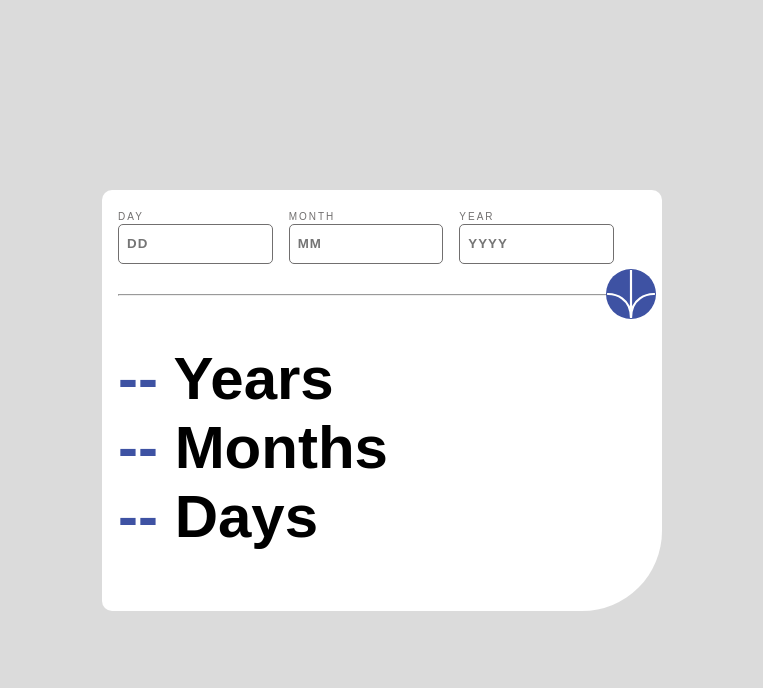
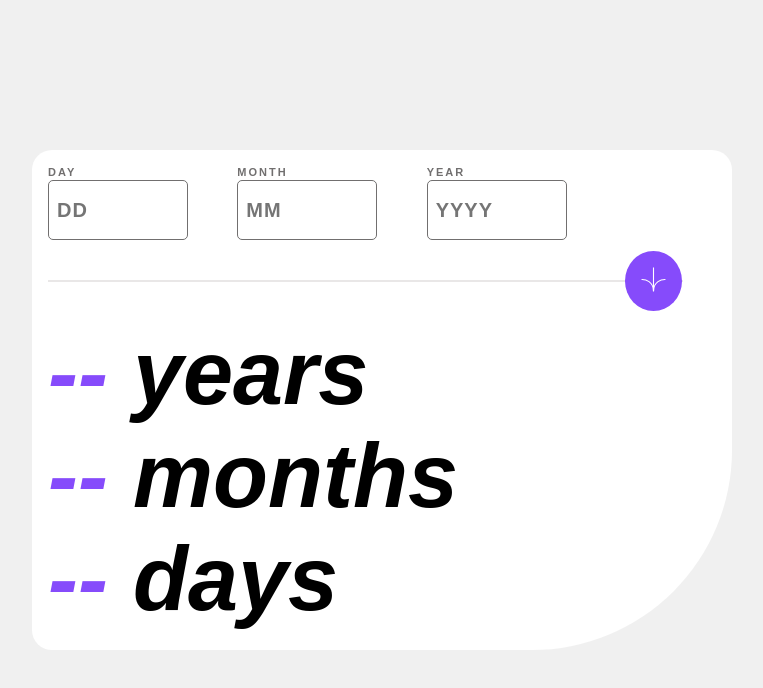
Before and after one commit to Th3-attacker/CalculatorAge, a plain HTML site: page index.html in a window 1280 px wide. Shown: the whole page, without its empty margins (258-1021 px from the left). Drawn offline with Linux system fonts and the light colour scheme.

Commit message:
update the style

```diff
--- a/index.html
+++ b/index.html
@@ -15,46 +15,56 @@
     <!-- Feel free to remove these styles or customise in your own stylesheet 👍 -->
   </head>
   <body>
-    <section class="card">
+    <main class="card">
       <section>
-        <form action="" method="get" id="ageCalculator">
-          <section class="form-section">
-            <section class="form-control">
-              <label for="">DAY</label>
-              <input type="number" id="day" placeholder="DD" />
-            </section>
-            <section class="form-control">
-              <label for="">MONTH</label>
-              <input type="number" id="month" placeholder="MM" />
-            </section>
-            <section class="form-control">
-              <label for="">YEAR</label>
-              <input type="number" id="year" placeholder="YYYY" />
-            </section>
-          </section>
-          <section class="form-button">
-            <hr>
-            <img
-            type="button"
-            onclick="calculateAge()"
-            src="./assets/images/icon-arrow.svg"
-            alt=""
-            />
-          </section>
-
+        <form method="get" id="ageCalculator">
+          <div class="form-section">
+            <div class="form-control">
+              <label for="day">DAY</label>
+              <input type="text" name="day" id="day" placeholder="DD" required/>
+              <span id="dayError" class="error"></span>
+            </div>
+            <div class="form-control">
+              <label for="month">MONTH</label>
+              <input type="text" name="month"  id="month" placeholder="MM" required/>
+              <span id="monthError" class="error"></span>
+            </div>
+            <div class="form-control last">
+              <label for="year">YEAR</label>
+              <input type="text" name="year" id="year" placeholder="YYYY" required/>
+              <span id="yearError" class="error"></span>
+            </div>
+            <span id="errorSpan" class="error"></span>
+          </div>
+          <div class="form-button">
+            <button type="submit" id="calculateButton">
+              <svg
+                xmlns="http://www.w3.org/2000/svg"
+                width="25"
+                height="25"
+                viewBox="0 0 46 44"
+              >
+                <g fill="none" stroke="#FFF" stroke-width="2">
+                  <path
+                    d="M1 22.019C8.333 21.686 23 25.616 23 44M23 44V0M45 22.019C37.667 21.686 23 25.616 23 44"
+                  />
+                </g>
+              </svg>
+            </button>
+          </div>
         </form>
       </section>
       <section id="result">
-        <h2><span id="years" class="result-span">--</span> Years</h2>
-        <h2><span id="months" class="result-span">--</span> Months</h2>
-        <h2><span id="days" class="result-span">--</span> Days</h2>
+        <h2><span id="years" class="result-span">--</span> years</h2>
+        <h2><span id="months" class="result-span">--</span> months</h2>
+        <h2><span id="days" class="result-span">--</span> days</h2>
       </section>
       <!---<section class="attribution">
         Challenge by
         <a href="https://www.frontendmentor.io?ref=challenge" target="_blank">
           Frontend Mentor</a>. Coded by <a href="#">Your Name Here</a>.
       </section> -->
-    </section>
-    <script src="script.js"></script>
+    </main>
+    <script src="index.js" defer></script>
   </body>
 </html>
--- /dev/null
+++ b/index.js
@@ -0,0 +1 @@
+/*** Java Script code here */
--- a/script.js
+++ /dev/null
@@ -1,32 +0,0 @@
-function calculateAge() {
-    const birthDay = parseInt(document.getElementById('day').value);
-    const birthMonth = parseInt(document.getElementById('month').value);
-    const birthYear = parseInt(document.getElementById('year').value);
-
-    const currentDate = new Date();
-    const currentYear = currentDate.getFullYear();
-    const currentMonth = currentDate.getMonth() + 1; // January is 0
-    const currentDay = currentDate.getDate();
-
-    let years = currentYear - birthYear;
-    let months = currentMonth - birthMonth;
-    let days = currentDay - birthDay;
-
-    if (months < 0 || (months === 0 && days < 0)) {
-      years--;
-      months = 12 - Math.abs(months);
-    }
-
-    if (days < 0) {
-      months--;
-      const prevMonthDays = new Date(birthYear, birthMonth, 0).getDate();
-      days = prevMonthDays - Math.abs(days);
-    }
-
-    document.getElementById('years').innerText = years;
-    document.getElementById('months').innerText = months;
-    document.getElementById('days').innerText = days;
-
-
-
-}
--- a/stylesheet.css
+++ b/stylesheet.css
@@ -1,13 +1,11 @@
 :root{
     font-size:10px;
 }
+@import url('https://fonts.googleapis.com/css2?family=Poppins:ital,wght@0,700;1,400;1,800&display=swap');
+
 .attribution { font-size: 11px; text-align: center; }
 .attribution a { color: hsl(228, 45%, 44%); }
 
-@font-face {
-    font-family: 'Poppins';
-    src: url('./assets/fonts/Poppins-Bold.ttf') format('ttf');
-}
 *{
     margin: 0;
     padding: 0;
@@ -17,20 +15,21 @@
 }
 /** Mobile Style*/
 body{
+    font-family: 'Poppins',sans-serif;
     font-size:1.6rem;
     width: 100vw;
     height: 100vh;
     display: flex;
     align-items: center;
     justify-content:center;
-    background-color: hsl(0, 0%, 86%);
+    background-color: #F0F0F0;
     padding: 0 4rem;
 }
 .card{
     background-color: hsl(0,0%,100%);
-    border-radius: 1rem 1rem 8rem 1rem;
+    border-radius: 1.6rem 1.6rem 10rem 1.6rem;
     padding: 1.6rem;
-    max-width: 40rem;
+    max-width: 30rem;
     display: flex;
     flex-direction: column;
     min-width: calc(375px - 4rem);
@@ -40,24 +39,35 @@ form{
     display: flex;
     flex-direction: column;
 }
+.form-control{
+    display: flex;
+    flex-direction: column;
+    justify-content: center;
+}
+.last{
+    padding-right: 0;
+}
 label{
     color: hsl(0, 1%, 44%);
-    font-size: 10px;
+    font-size: 1.1rem;
+    font-weight: 700;
     letter-spacing: 2px;
 }
 input{
-    color: hsl(0,0%,8%);
-    font-weight: 600;
-    width: 100%;
+    margin-top: 0.2rem;
+    color: hsl(0, 0%, 0%);
+    font-weight: 800;
+    width: 8.8rem;
     padding: 0.8rem;
-    height: 4rem;
+    height: 5rem;
     border-radius: 0.5rem;
+    font-size: 2rem;
+    font-weight: 800;
     border: 1px solid hsl(0, 1%, 44%);
     letter-spacing: 1px;
 }
-input:hover{
+input:hover , input:active{
     border: 1px solid hsl(310, 70%, 32%);
-
 }
 .form-section{
     display: flex;
@@ -73,40 +83,66 @@ input:hover{
 }
 
 .form-button{
-    margin-top: 3rem;
-    position: relative;
-    height: 5rem;
+    margin: 4rem 0;
+    display: flex;
+    align-items: center;
+    justify-content: center;
+    width: 100%;
+    border: 0.2px solid hsl(0, 6%, 91%);
+    height: 0.2px;
 }
-.form-button img{
-    position: absolute;
-    right: calc(50% - 2.5rem);
-    top: -50%;
-}
-img{
-    background-color: hsl(228, 45%, 44%);
-    width: 5rem;
-    height: 5rem;
-    border-radius: 50%;
+button{
+    background-color: hsl(260, 96%, 64%);
+    border: none;
+    border-radius:55%;
+    padding: 1.6rem;
+    color: white;
     cursor: pointer;
 }
-img:hover{
-    background-color: hsl(0 , 0% , 8%);
+button:hover, button:active{
+    background-color: hsl(0, 0%, 0%);
 }
+
 .result-span{
-    color: hsl(228, 45%, 44%);
+    color: hsl(260, 96%, 64%);
 }
 #result h2{
     font-weight: 900;
     font-size: 6rem;
+    font-style: italic;
 }
 
-@media screen and (max-width:1440px){
+@media screen and (min-width: 900px){
     .card{
-     max-width: calc(600px - 4rem);
+        display: flex;
+        width: 60rem;
+        height: 50rem;
+        max-width: 114.4rem;
+        min-width: 70rem;
+        border-radius: 2rem 2rem 20rem 2rem;
     }
-    .form-button img{
-        position: absolute;
-        left: calc(100% - 4rem);
-        top: -50%;
+    .form-control{
+        margin-right:1.6rem;
+    }
+    .form-section{
+        display: flex;
+        justify-content: space-around;
+        margin-right: 10rem;
+    }
+    input{
+        width: 14rem;
+        height: 6rem;
+    }
+
+   .form-button{
+    display: flex;
+    align-items: center;
+    justify-content: flex-end;
+    width: 95%;
+   }
+   #result h2{
+    font-weight: 800;
+    font-size: 9rem;
+    font-style: italic;
     }
 }
```
